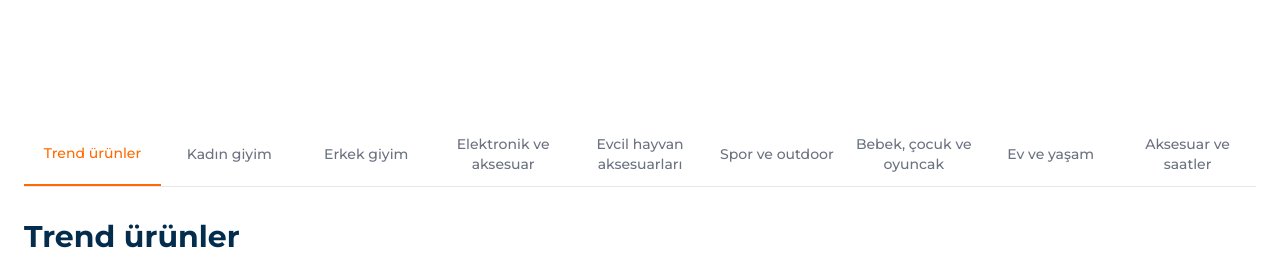
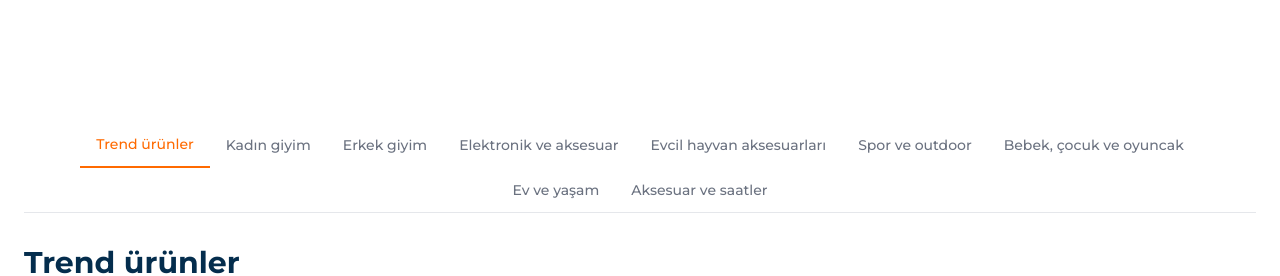
Before and after one commit to siceysass-ux/supplyix-frontend, a React (Vite) app: page / in a window 1280 px wide. Shown: the part 2280-2556 px from the top of the page. Built offline with nearby package versions, Linux system fonts and the light colour scheme.

Commit message:
tam proje güncellendi

```diff
--- a/components/CategoriesSection.tsx
+++ b/components/CategoriesSection.tsx
@@ -104,12 +104,12 @@ const CategoriesSection: React.FC = () => {
   return (
     <section id="categories" className="py-12 bg-white">
       <div className="container mx-auto px-6">
-        <div className="grid grid-cols-2 sm:grid-cols-3 md:grid-cols-4 lg:grid-cols-9 border-b border-gray-200">
+        <div className="flex flex-wrap justify-center border-b border-gray-200">
           {categoriesData.map((category, index) => (
             <button
               key={index}
               onClick={() => setActiveTab(index)}
-              className={`w-full text-center px-2 py-3 text-xs sm:text-sm font-medium transition-colors duration-300 focus:outline-none ${
+              className={`px-4 py-3 text-sm font-medium transition-colors duration-300 focus:outline-none whitespace-nowrap ${
                 activeTab === index
                   ? 'border-b-2 border-primary text-primary'
                   : 'text-gray-500 hover:text-gray-800'
```
